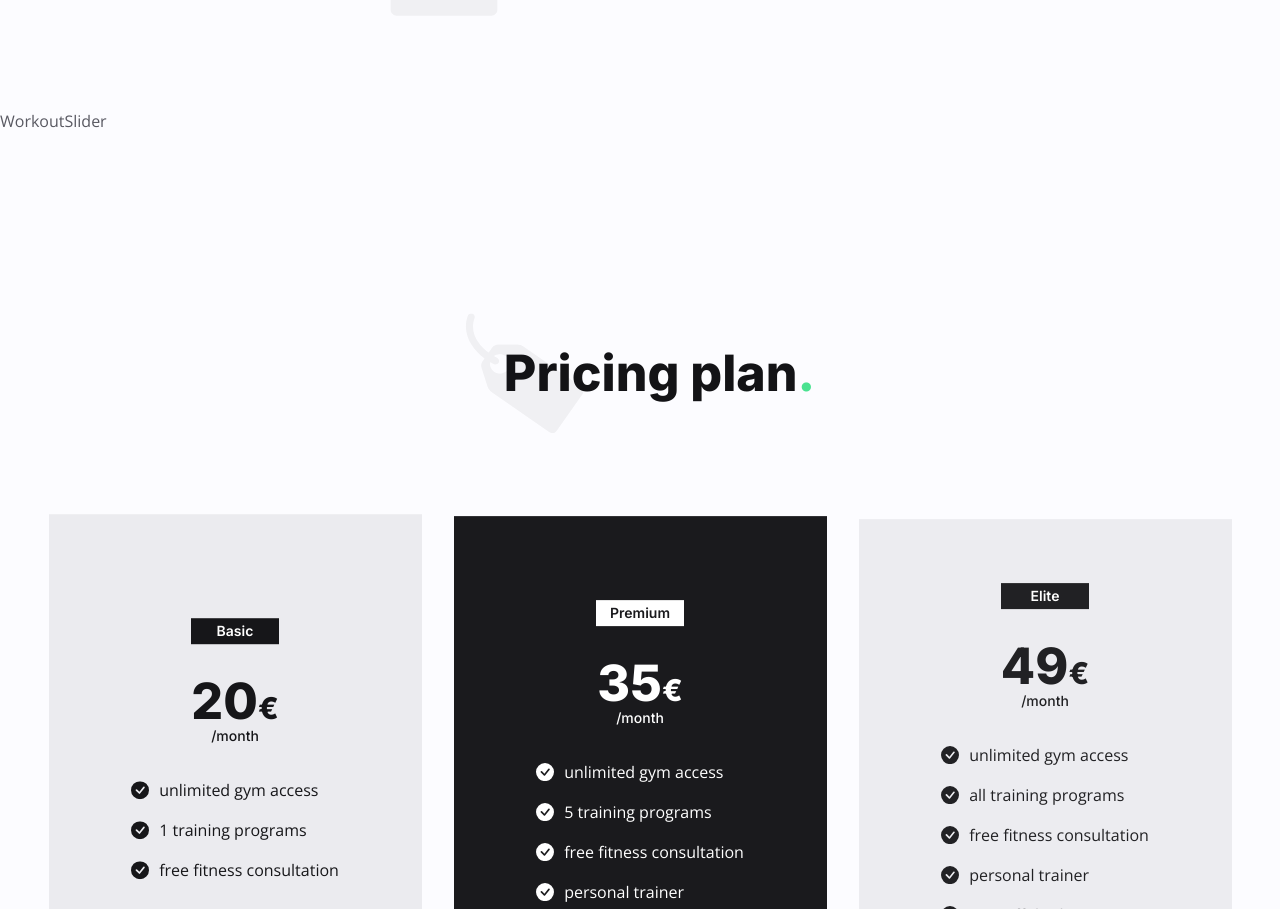
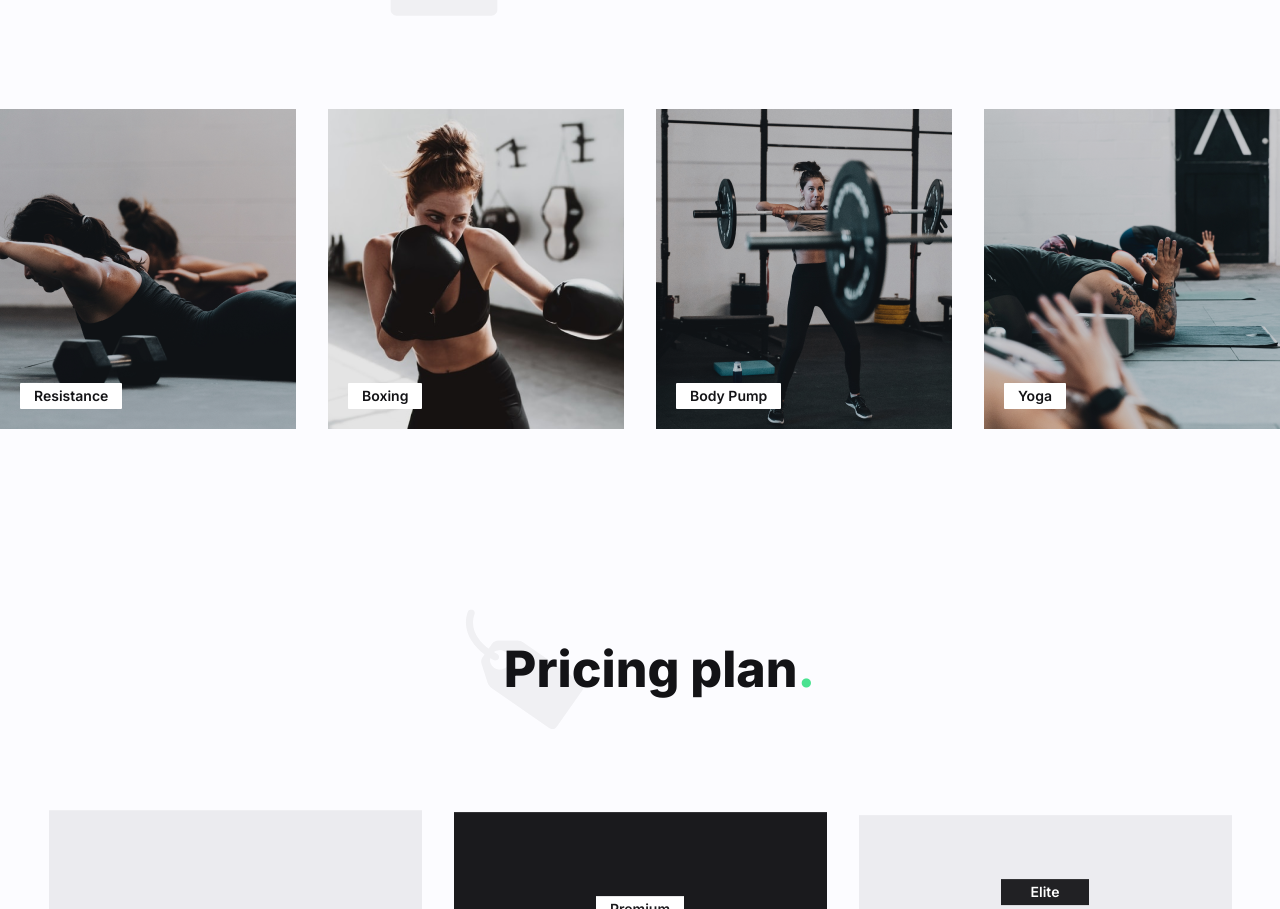
Before and after one commit to estaniulyte/sports-website, a React (Create React App) app: page / in a window 1280 px wide. Shown: the part 1611-2520 px from the top of the page. Built offline with nearby package versions, Linux system fonts and the light colour scheme; the HTML template or start-up script is replaced by a standard one.

Commit message:
feat: add workout slider

```diff
--- a/src/components/WorkoutSlider.js
+++ b/src/components/WorkoutSlider.js
@@ -1,7 +1,46 @@
 import React from 'react';
 
+import { workouts } from '../data'
+
+import { Swiper, SwiperSlide } from 'swiper/react'
+
+import 'swiper/css'
+import 'swiper/css/navigation'
+import '../workoutSlider.css'
+
+import { Navigation } from 'swiper'
+
 const WorkoutSlider = () => {
-  return <div>WorkoutSlider</div>;
+  const { programs } = workouts
+  return (
+    <Swiper
+      slidesPerView={2}
+      spaceBetween={32}
+      navigation={true}
+      breakpoints={{
+        768: {
+          slidesPerView: 3,
+        },
+        1024: {
+          slidesPerView: 4,
+        }
+      }}
+      modules={[Navigation]}
+      className='workoutSlider'
+    >
+      { programs.map((program, idx) => {
+          const { image, name } = program
+          return (
+            <SwiperSlide className='max-w-[420px] max-h-[320px] lg:max-h-[370px] relative' key={idx}>
+              <img className='w-full h-full object-cover' src={ image } alt="" />
+              <div className='absolute left-[20px] bottom-[20px] bg-white h-[40px] lg:h-[26px] px-[14px] flex items-center rounded-[1px]'>
+                <div className='font-primary font-semibold text-sm text-neutral-500'>{ name }</div>
+              </div>
+            </SwiperSlide>
+          );
+        })}
+    </Swiper>
+  )
 };
 
 export default WorkoutSlider;
```
